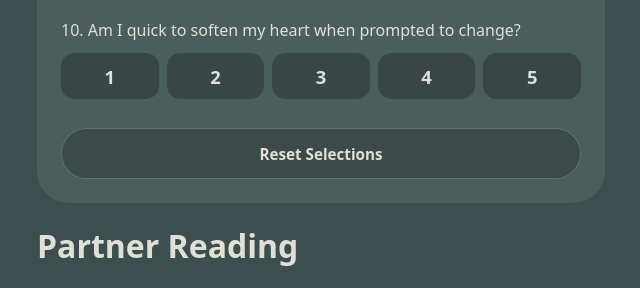
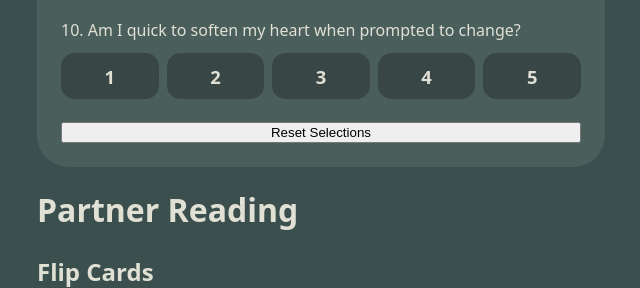
Before and after one commit to dallinnd/23rdSundaySchool, a plain HTML site: page lesson1122.html in a window 1280 px wide. Shown: the part 2034-2322 px from the top of the page, without its empty margins (319-959 px from the left). Drawn offline with Linux system fonts and the light colour scheme.

Commit message:
Update styles.css

```diff
--- a/styles.css
+++ b/styles.css
@@ -509,24 +509,3 @@ h2 {
     background-color: #ffffff;
     color: var(--bg-color);
 }
-
-.rating-reset {
-    margin-top: 0.4rem;
-    padding: 0.9rem;
-    width: 100%;
-    border: 1px solid rgba(225, 224, 213, 0.25);
-    border-radius: 2rem;
-    background-color: rgba(0, 0, 0, 0.2);
-    color: var(--text-color);
-    font-family: inherit;
-    font-size: 0.95rem;
-    font-weight: 600;
-    cursor: pointer;
-    -webkit-tap-highlight-color: transparent;
-    transition: background-color 0.15s ease, transform 0.1s ease;
-}
-
-.rating-reset:active {
-    background-color: rgba(0, 0, 0, 0.35);
-    transform: scale(0.98);
-}
```
